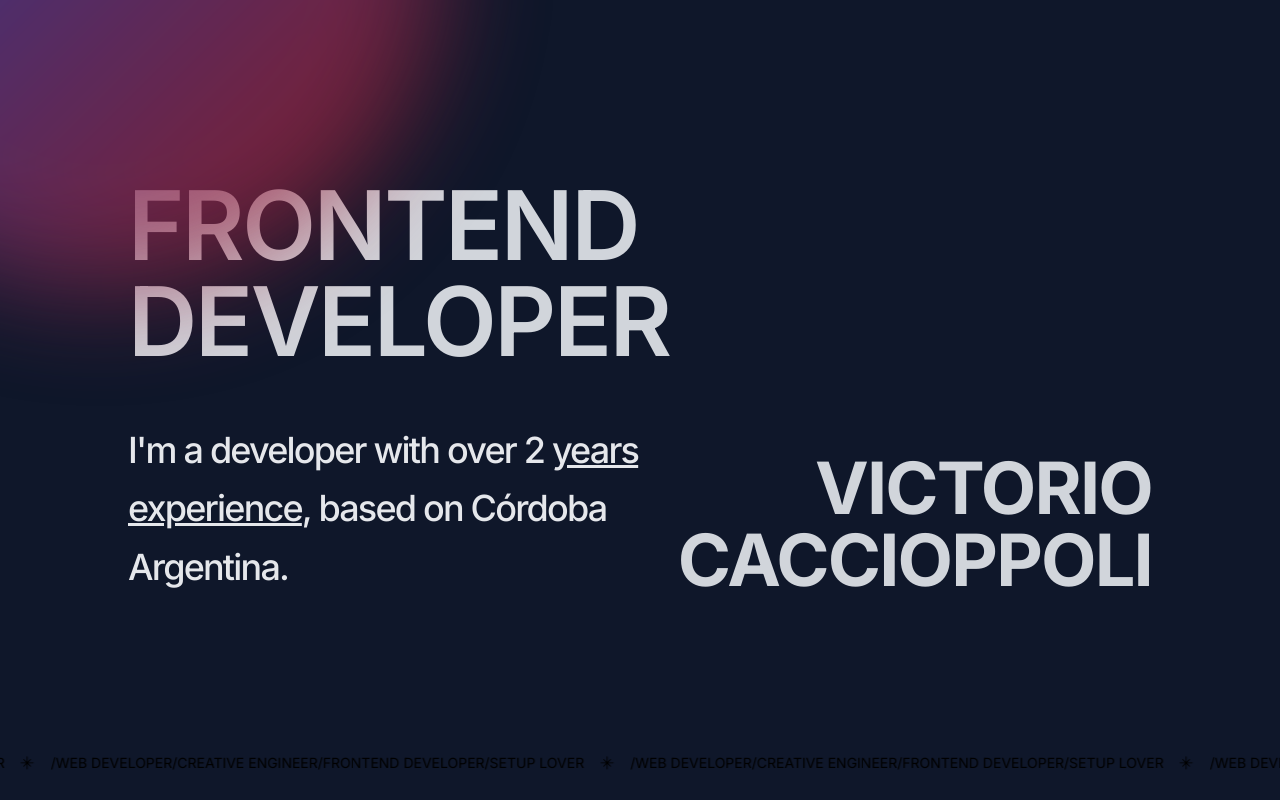
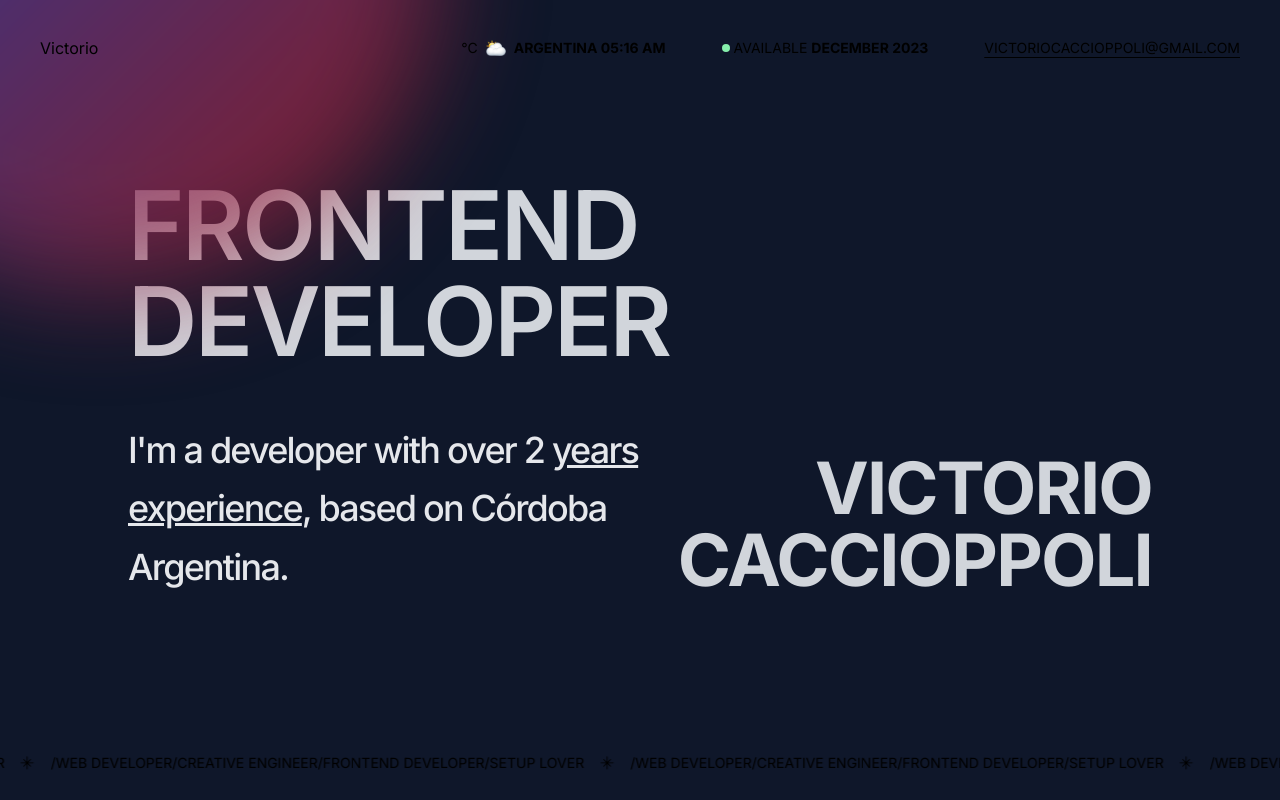
Before and after one commit to Victorioo/my-portfolio-nextjs, a Next.js app: page / in a window 1280 px wide. Shown: the top 800 px of the page. Built offline with nearby package versions, Linux system fonts and the light colour scheme; no server answers.

Commit message:
fixed header prerender bug

```diff
--- a/src/app/page.tsx
+++ b/src/app/page.tsx
@@ -8,7 +8,7 @@ export default function Home() {
     <>
       <main className="relative bg-slate-900 z-10">
         {/* ------------------ HERO ----------------------- */}
-        {/* <Header></Header> */}
+        <Header></Header>
         {/* <Image
           src="/profile-pic.png"
           alt="yo"
--- a/src/components/header/Header.tsx
+++ b/src/components/header/Header.tsx
@@ -1,4 +1,4 @@
-"use client"
+"use client";
 import React, { useEffect, useState } from "react";
 import Image from "next/image";
 import { motion, scroll } from "framer-motion";
@@ -79,11 +79,21 @@ function Header() {
   const argentinaDate = formatDate(date);
 
   const [direction, setDirection] = useState(false);
+  useEffect(() => {
+    if (typeof window !== "undefined") {
+      scroll((progress) => {
+        if (progress > 0) setDirection(true);
+        else setDirection(false);
+      });
+    }
 
-  scroll((progress) => {
-    if (progress > 0) setDirection(true);
-    else setDirection(false);
-  });
+    // const [direction, setDirection] = useState(false);
+
+    // scroll((progress) => {
+    //   if (progress > 0) setDirection(true);
+    //   else setDirection(false);
+    // });
+  }, []);
 
   return (
     <motion.header
--- /dev/null
+++ b/src/components/header/Weather.tsx
@@ -0,0 +1,10 @@
+'use client'
+import React from 'react'
+
+function Weather() {
+  return (
+    <div>Weather</div>
+  )
+}
+
+export default Weather
```
